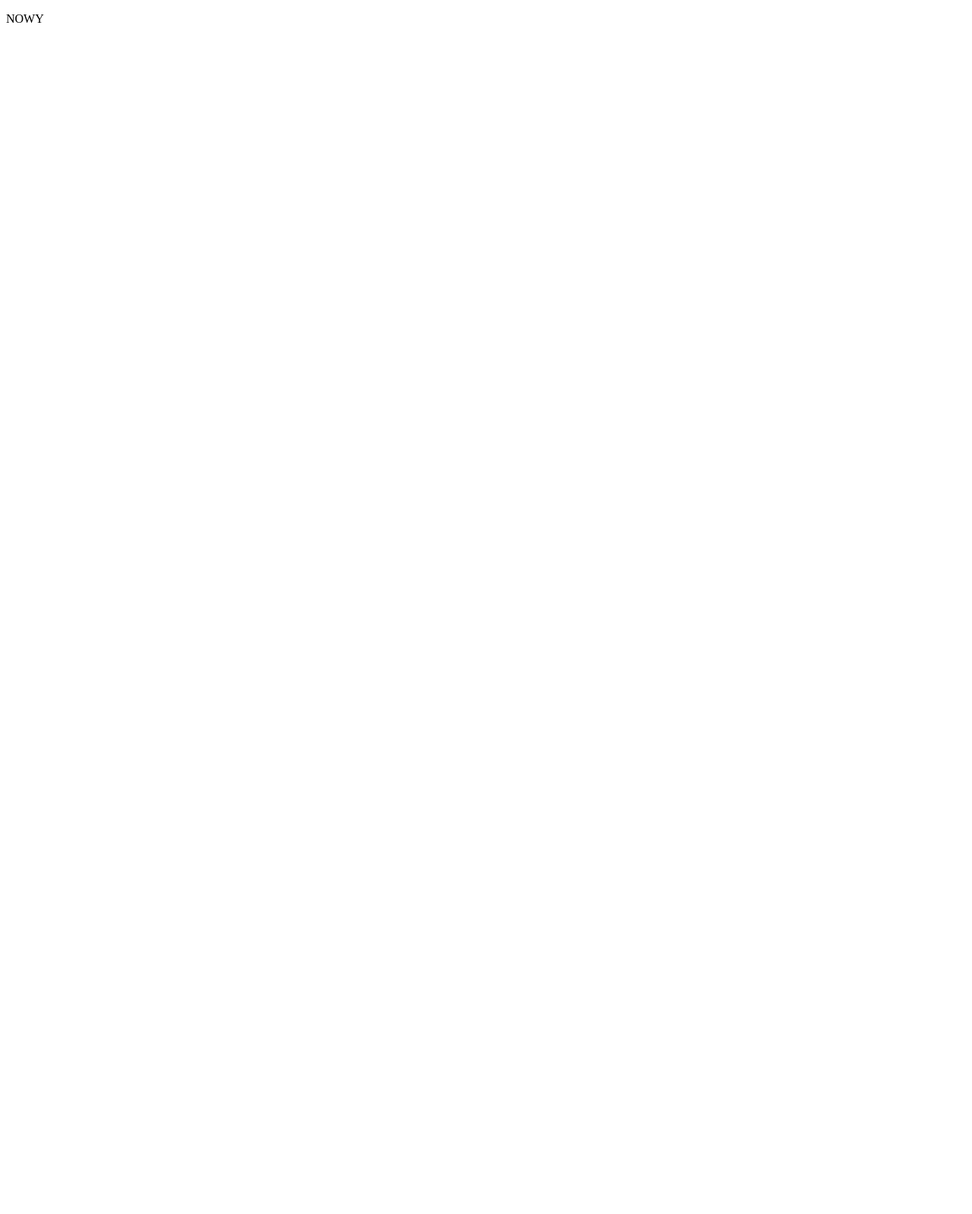
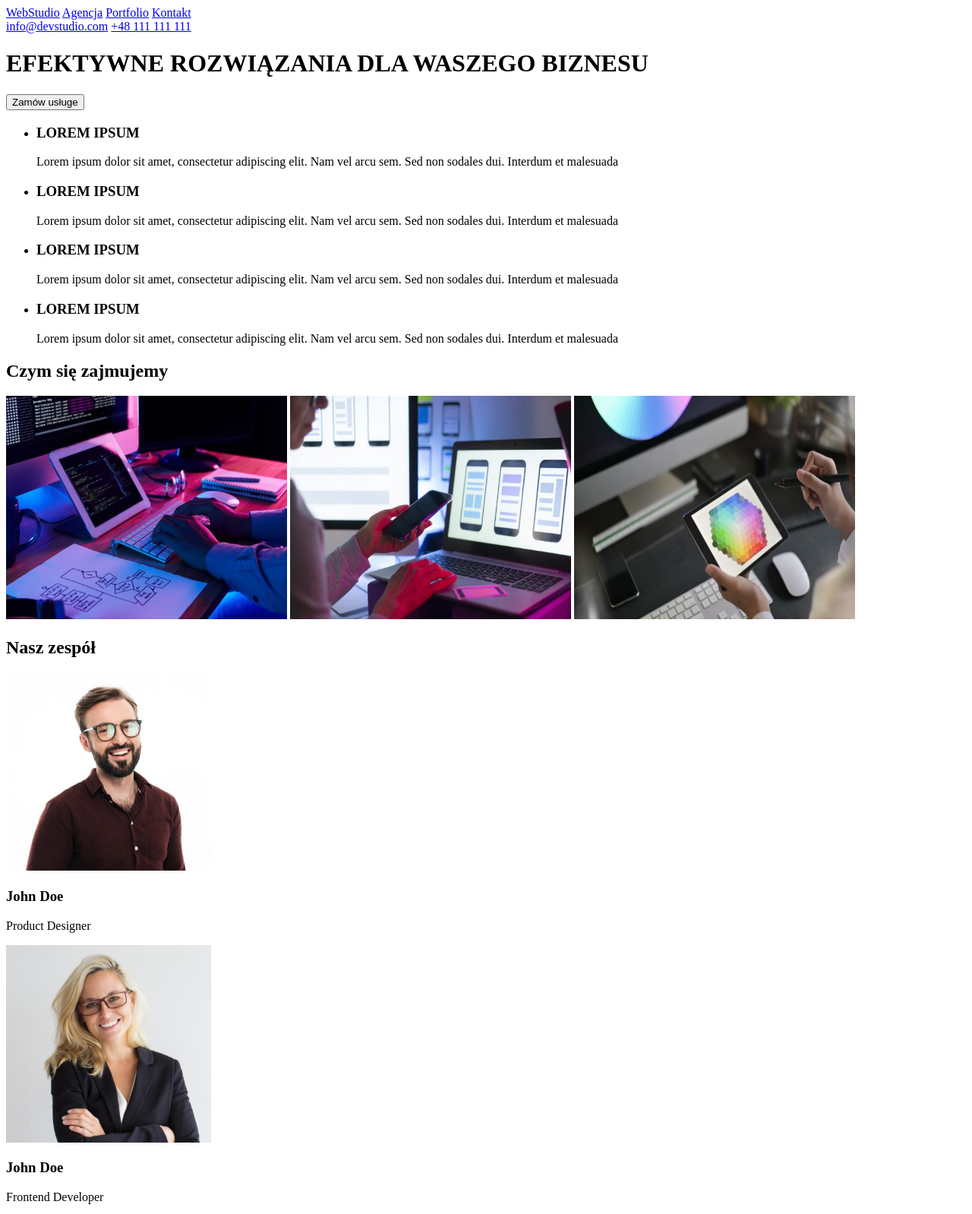
Before and after one commit to Wojtek-A/Wojtek-A-goit-markup-hw-01, a plain HTML site: page index.html in a window 1280 px wide. Shown: the top 1598 px of the page at 76% size. Before the commit the page ends 800 px from the top, so only its background shows below. Drawn offline with Linux system fonts and the light colour scheme.

Commit message:
Tworzenie strony

```diff
--- a/index.html
+++ b/index.html
@@ -1,12 +1,126 @@
 <!DOCTYPE html>
 <html lang="en">
   <head>
-    <meta charset="UTF-8" />
-    <meta http-equiv="X-UA-Compatible" content="IE=edge" />
-    <meta name="viewport" content="width=device-width, initial-scale=1.0" />
-    <title>Document</title>
+    <title>Studio</title>
   </head>
   <body>
-    <p>NOWY</p>
+    <header>
+      <nav>
+        <a href="/index.html">WebStudio</a>
+        <a href="/agencja">Agencja</a>
+        <a href="/portfolio">Portfolio</a>
+        <a href="/kontakt">Kontakt</a>
+      </nav>
+      <a href="mailto:info@devstudio.com">info@devstudio.com</a>
+      <a href="tel:+48-111-111-111">+48 111 111 111</a>
+    </header>
+    <main>
+      <div>
+        <h1>EFEKTYWNE ROZWIĄZANIA DLA WASZEGO BIZNESU</h1>
+        <button>Zamów usługe</button>
+      </div>
+      <div>
+        <ul>
+          <li>
+            <h3>LOREM IPSUM</h3>
+            <p>
+              Lorem ipsum dolor sit amet, consectetur adipiscing elit. Nam vel
+              arcu sem. Sed non sodales dui. Interdum et malesuada
+            </p>
+          </li>
+          <li>
+            <h3>LOREM IPSUM</h3>
+            <p>
+              Lorem ipsum dolor sit amet, consectetur adipiscing elit. Nam vel
+              arcu sem. Sed non sodales dui. Interdum et malesuada
+            </p>
+          </li>
+          <li>
+            <h3>LOREM IPSUM</h3>
+            <p>
+              Lorem ipsum dolor sit amet, consectetur adipiscing elit. Nam vel
+              arcu sem. Sed non sodales dui. Interdum et malesuada
+            </p>
+          </li>
+          <li>
+            <h3>LOREM IPSUM</h3>
+            <p>
+              Lorem ipsum dolor sit amet, consectetur adipiscing elit. Nam vel
+              arcu sem. Sed non sodales dui. Interdum et malesuada
+            </p>
+          </li>
+        </ul>
+      </div>
+      <div>
+        <h2>Czym się zajmujemy</h2>
+        <img
+          src="/images/comp1.jpg"
+          alt="Komputer 1"
+          width="370"
+          height="294"
+        />
+        <img
+          src="/images/comp2.jpg"
+          alt="Komputer 2"
+          width="370"
+          height="294"
+        />
+        <img
+          src="/images/comp3.jpg"
+          alt="Komputer 3"
+          width="370"
+          height="294"
+        />
+      </div>
+      <div>
+        <h2>Nasz zespół</h2>
+        <div>
+          <img
+            src="/images/product_designer.jpg"
+            alt="Product Designer"
+            width="270"
+            height="260"
+          />
+          <h3>John Doe</h3>
+          <p>Product Designer</p>
+        </div>
+        <div>
+          <img
+            src="/images/frontend_developer.jpg"
+            alt="Frontend Developer"
+            width="270"
+            height="260"
+          />
+          <h3>John Doe</h3>
+          <p>Frontend Developer</p>
+        </div>
+        <div>
+          <img
+            src="/images/marketing.jpg"
+            alt="Marketing"
+            width="270"
+            height="260"
+          />
+          <h3>John Doe</h3>
+          <p>Marketing</p>
+        </div>
+        <div>
+          <img
+            src="/images/uI_designer.jpg"
+            alt="UI Designer"
+            width="270"
+            height="260"
+          />
+          <h3>John Doe</h3>
+          <p>UI Designer</p>
+        </div>
+      </div>
+    </main>
+    <footer>
+      <a href="/index.html">WebStudio</a>
+      <address>m. Warszawa, Aleje Jerozolimskie 21</address>
+      <a href="mailto:info@example.com">info@example.com</a>
+      <a href="+48-111-111-111">+48 111 111 111</a>
+    </footer>
   </body>
 </html>
```
Also changed, not shown: images/comp1.jpg (added), images/comp2.jpg (added), images/comp3.jpg (added), images/frontend_developer.jpg (added), images/marketing.jpg (added), images/product_designer.jpg (added), images/uI_designer.jpg (added).
